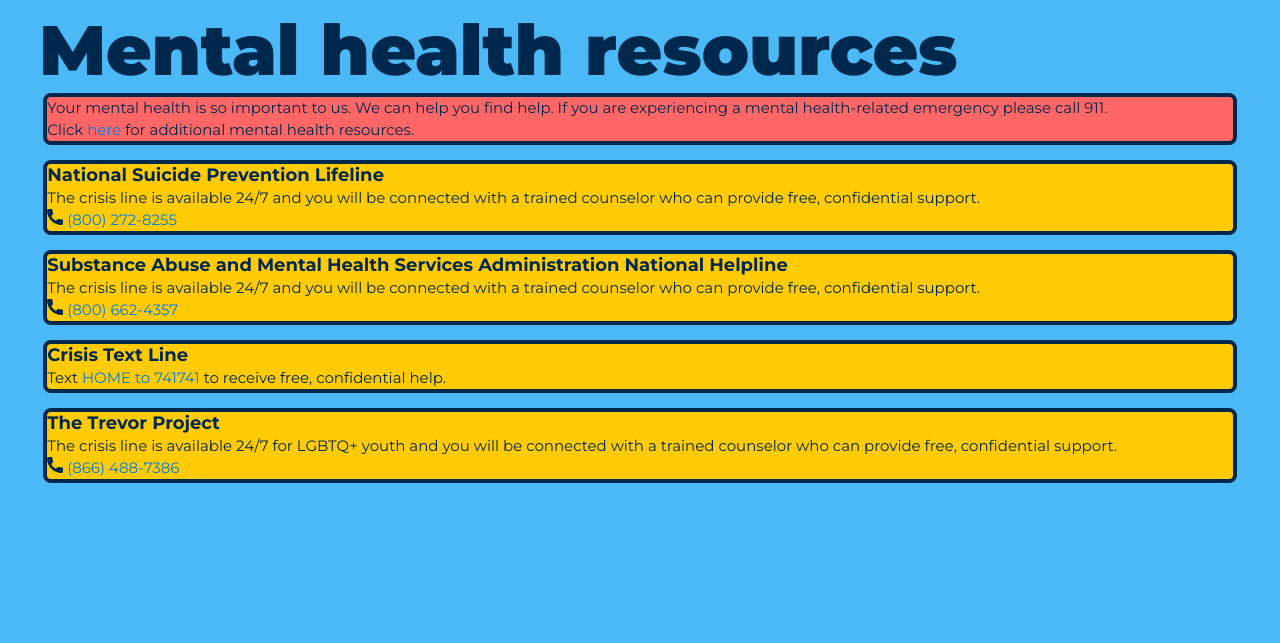
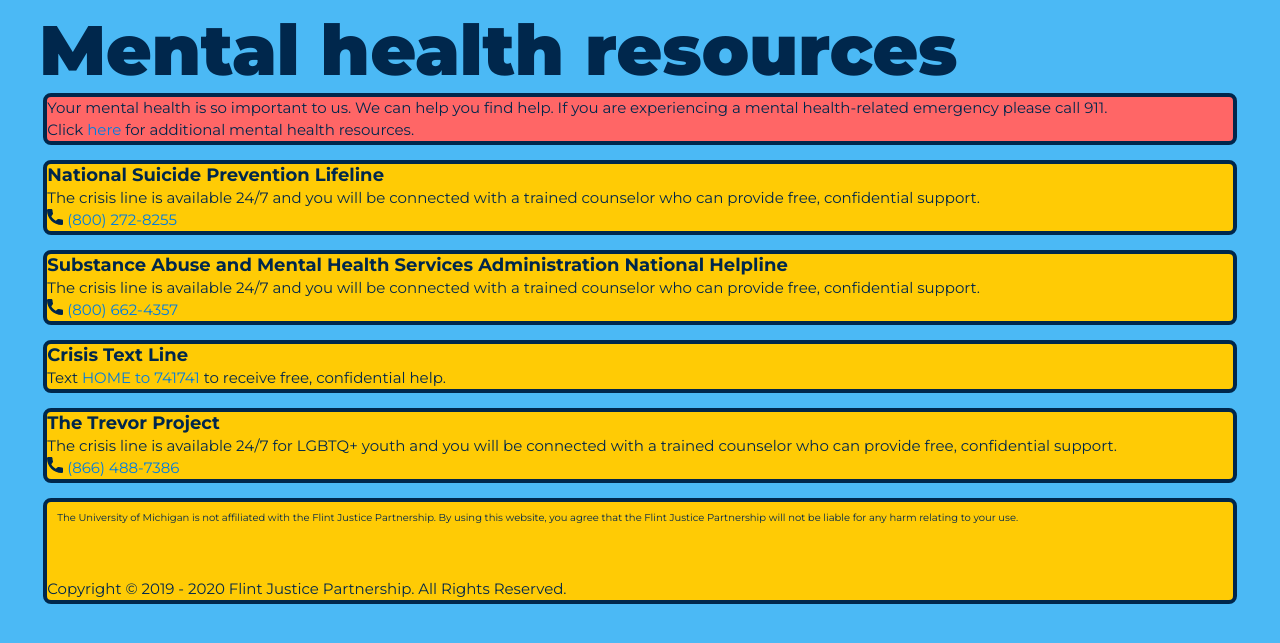
Before and after one commit to umichfjp/umichfjp.github.io, a Jekyll site: the page built from pages/mental_health.html, in a window 1280 px wide. Shown: the top 643 px of the page. Built offline with Jekyll 4.4.1, drawn with Linux system fonts in a browser that asks for light colours.

Commit message:
Update mental_health.html

```diff
--- a/pages/mental_health.html
+++ b/pages/mental_health.html
@@ -36,6 +36,11 @@ title: Flint Justice Partnership Official Website
           <br />The crisis line is available 24/7 for LGBTQ+ youth and you will be connected with a trained counselor who can provide free, confidential support.
           <br /><img src="https://umichfjp.github.io/assets/icons/phone.svg" alt="Phone" style="width:16px;"> <a href="tel:+1866-488-7386">(866) 488-7386</a>
         </div>
+
+        <div class="container">
+          <h4>The University of Michigan is not affiliated with the Flint Justice Partnership. By using this website, you agree that the Flint Justice Partnership will not be liable for any harm relating to your use.</h4>
+          <br><br>Copyright © 2019 - 2020 Flint Justice Partnership. All Rights Reserved.
+        </div>
         </h3>
         </div>
       </div>
```
